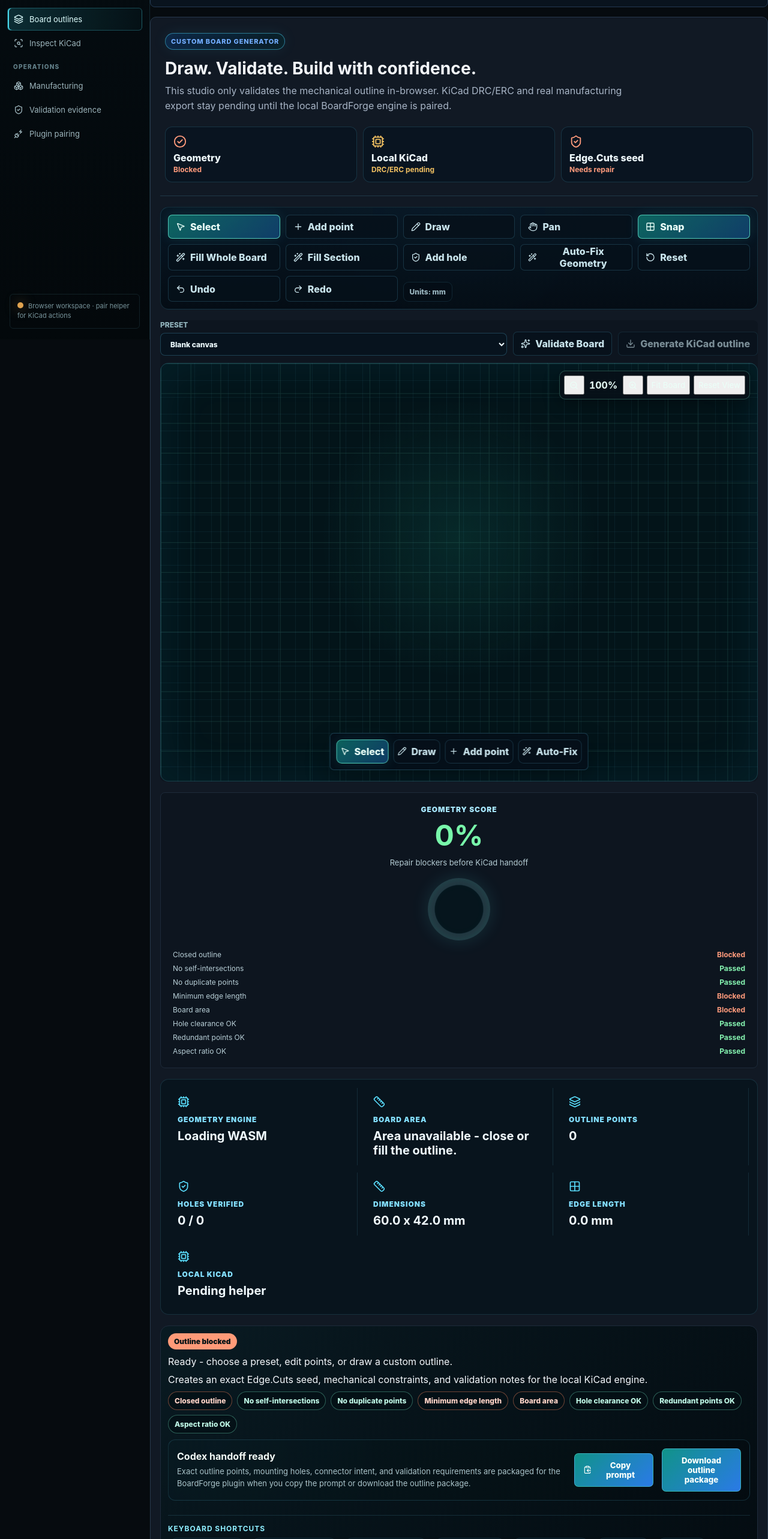
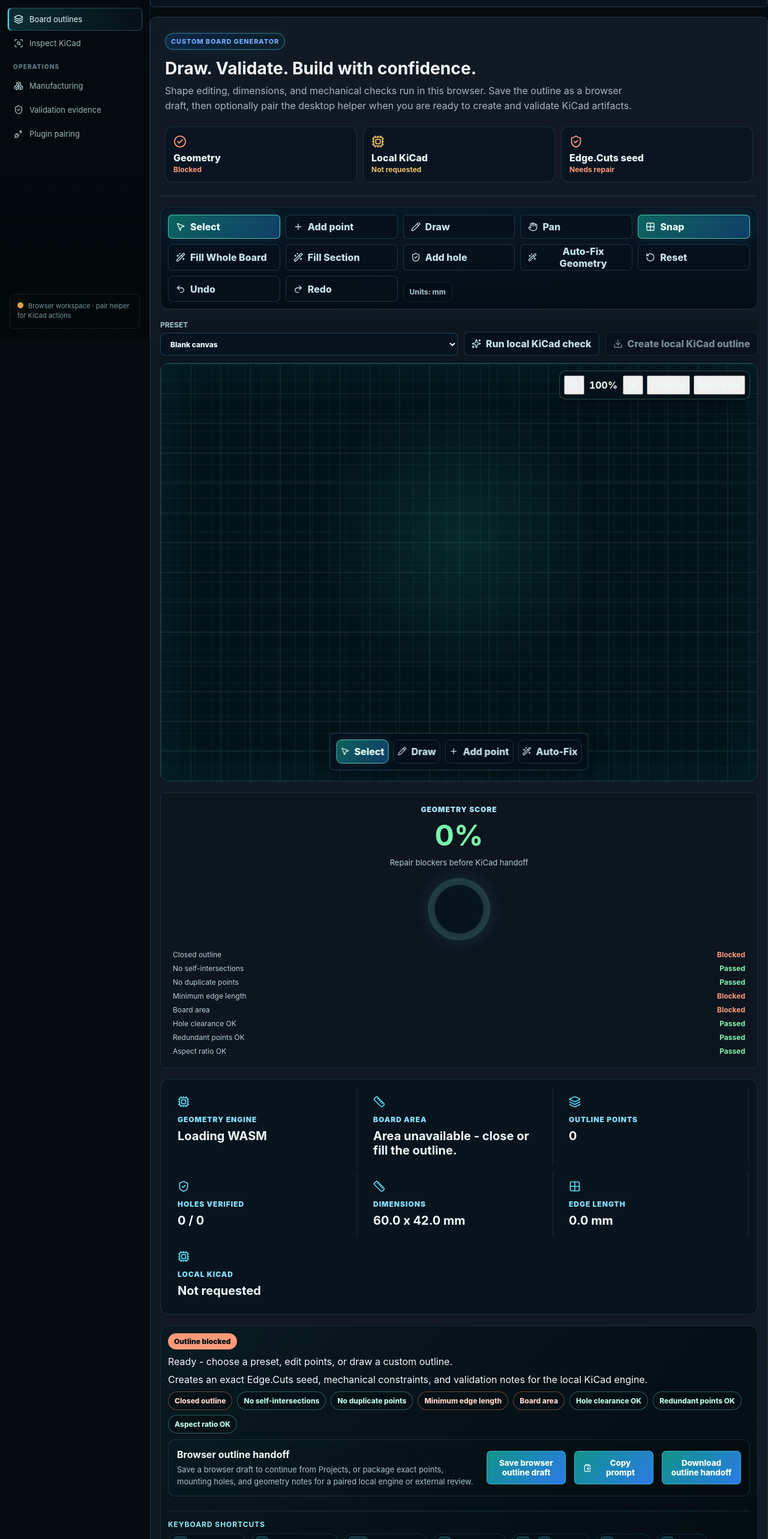
Before and after one commit to AstraRMM/BoardForgeAI, a Next.js app: page /custom-board-generator in a window 1280 px wide. Shown: the part 234-2800 px from the top of the page at 60% size. Built offline with nearby package versions, Linux system fonts and the light colour scheme.

Commit message:
feat: save browser outline drafts

```diff
--- a/apps/web/src/components/generator/GeneratorWorkspace.tsx
+++ b/apps/web/src/components/generator/GeneratorWorkspace.tsx
@@ -13,23 +13,23 @@ import styles from './GeneratorWorkspace.module.css'
  */
 export function GeneratorWorkspace() {
   return (
-    <AppShell title="Custom Board Generator" subtitle="Precise board outlines with gated KiCad Edge.Cuts export.">
+    <AppShell title="Custom Board Generator" subtitle="Browser-first mechanical design with an optional gated KiCad handoff.">
       <div className={styles.workspace}>
         <header className={styles.header}>
           <div>
             <p className={styles.eyebrow}><BoxSelect size={14} /> Mechanical design workspace</p>
             <h1>Custom Board Generator</h1>
-            <p className={styles.copy}>Create a precise mechanical outline, review routeability, and hand an exact Edge.Cuts seed to the paired local engine.</p>
+            <p className={styles.copy}>Create a precise mechanical outline, review routeability in-browser, save a browser outline draft, or hand an exact Edge.Cuts seed to a paired local engine.</p>
           </div>
           <div className={styles.headerFacts} aria-label="Generator information">
             <span><Ruler size={15} /> Dimensions in mm</span>
-            <span><FileCog size={15} /> Candidate-safe export</span>
+            <span><FileCog size={15} /> Optional KiCad handoff</span>
           </div>
         </header>
 
         <div className={styles.notice}>
           <Info size={16} />
-          <span>Geometry checks are immediate. KiCad ERC, DRC, and manufacturing evidence remain local-engine gated.</span>
+          <span>Geometry checks run here. A local engine is only needed when you request KiCad creation or KiCad evidence.</span>
         </div>
 
         <div className={styles.editorGrid}>
@@ -54,9 +54,9 @@ export function GeneratorWorkspace() {
 
         <section className={styles.workflow} aria-label="Local engineering workflow">
           <div className="bf-workspace-panel">
-            <p className="bf-panel-kicker">Export boundary</p>
-            <h2>Outline export stays local and explicit.</h2>
-            <p className="bf-project-workspace-note">The editor can validate geometry and prepare an outline seed. A paired local engine must write the Edge.Cuts candidate and later run KiCad validation; the browser does not claim those steps have happened.</p>
+            <p className="bf-panel-kicker">Handoff boundary</p>
+            <h2>Browser drafts and KiCad candidates are distinct.</h2>
+            <p className="bf-project-workspace-note">The editor can save a browser outline draft and package exact geometry. A paired local engine must create Edge.Cuts files and later run KiCad validation; neither action is implied by browser geometry checks.</p>
           </div>
         </section>
       </div>
--- a/apps/web/src/components/outline/OutlineEditor.tsx
+++ b/apps/web/src/components/outline/OutlineEditor.tsx
@@ -4,6 +4,8 @@ import { useEffect, useMemo, useRef, useState } from 'react'
 import type { CSSProperties, PointerEvent as ReactPointerEvent, WheelEvent as ReactWheelEvent } from 'react'
 import { CheckCircle2, ClipboardCopy, Copy, Cpu, Download, Grid2X2, Hand, Layers3, MousePointer2, Pencil, Plus, Redo2, RotateCcw, Ruler, ShieldCheck, Sparkles, Trash2, Undo2, Wand2, ZoomIn, ZoomOut } from 'lucide-react'
 import { outlinePresets } from '../../lib/outline-export'
+import { callBoardForgeLocalEngine } from '../../lib/boardforge-local-artifact-client'
+import { createBrowserProject, saveBrowserProject } from '../../lib/browser-project-registry'
 import styles from './OutlineEditor.module.css'
 import { createDrawDraft } from '../../lib/custom-editor/draw'
 import { proposeFillSection, type FillSectionProposal, type FillSectionStyle } from '../../lib/custom-editor/geometry'
@@ -86,6 +88,8 @@ export function OutlineEditor() {
   const [copied, setCopied] = useState(false)
   const [showPromptPanel, setShowPromptPanel] = useState(false)
   const [autoFixProposal, setAutoFixProposal] = useState<AutoFixProposal | null>(null)
+  const [browserDraftSaved, setBrowserDraftSaved] = useState(false)
+  const browserDraftId = useRef<string | null>(null)
 
   const box = useMemo(() => bounds(points), [points])
   const viewBox = `${viewport.panX} ${viewport.panY} ${100 / viewport.zoom} ${70 / viewport.zoom}`
@@ -112,9 +116,11 @@ export function OutlineEditor() {
 
   useEffect(() => {
     let current = true
-    if (!closed || points.length < 3) { setRustMetrics(null); return () => { current = false } }
-    setRustGeometryStatus('loading')
-    rustPolygonMetrics(points).then((value) => { if (current) { setRustMetrics(value); setRustGeometryStatus('active') } }).catch(() => { if (current) { setRustMetrics(null); setRustGeometryStatus('fallback') } })
+    if (!closed || points.length < 3) return () => { current = false }
+    void Promise.resolve().then(() => {
+      if (current) setRustGeometryStatus('loading')
+      return rustPolygonMetrics(points)
+    }).then((value) => { if (current) { setRustMetrics(value); setRustGeometryStatus('active') } }).catch(() => { if (current) { setRustMetrics(null); setRustGeometryStatus('fallback') } })
     return () => { current = false }
   }, [points, closed])
 
@@ -154,7 +160,7 @@ export function OutlineEditor() {
 
       const key = event.key.toLowerCase()
       if (event.code === 'Space') spacePressedRef.current = true
-      if ((event.ctrlKey || event.metaKey) && key === 'z') { event.preventDefault(); event.shiftKey ? redo() : undo(); return }
+      if ((event.ctrlKey || event.metaKey) && key === 'z') { event.preventDefault(); if (event.shiftKey) redo(); else undo(); return }
       if ((event.ctrlKey || event.metaKey) && key === 'y') { event.preventDefault(); redo(); return }
       if (key === 'escape') {
         setSelectedObject(null)
@@ -585,12 +591,27 @@ export function OutlineEditor() {
     const body = JSON.stringify({ preset, id: `BF-OUTLINE-WEB-${Date.now()}`, points, holes, validation })
     const path = action === 'validate' ? '/outline/validate' : '/outline/generate-kicad'
     try {
-      const response = await fetch(`http://127.0.0.1:38991${path}`, { method: 'POST', headers: { 'content-type': 'application/json' }, body })
-      const data = await response.json()
-      setStatus(`${data.status}${data.data?.manifest?.projectDir ? ` - ${data.data.manifest.projectDir}` : ''}`)
-    } catch {
-      setStatus(action === 'generate' ? 'Local engine not paired. Generation stayed blocked locally; copy the Codex prompt or start BoardForge Local Engine.' : 'Local engine not paired. Browser validation is shown; start BoardForge Local Engine for KiCad checks.')
-    }
+      const data = await callBoardForgeLocalEngine(path, { method: 'POST', body }) as { ok?: boolean; errors?: Array<{ message?: string }> }
+      if (!data.ok) throw new Error(data.errors?.[0]?.message || 'The local engine did not accept the outline request.')
+      setStatus(action === 'generate' ? 'Local KiCad outline candidate created. Open Projects to inspect its recorded evidence.' : 'Local engine validation request completed. Browser geometry results remain separate from KiCad evidence.')
+    } catch (error) {
+      const message = error instanceof Error ? error.message : ''
+      setStatus(action === 'generate' ? `Local KiCad creation was not started. ${message || 'Pair a desktop helper before creating a candidate.'}` : `Browser geometry checks remain available. ${message || 'Pair a desktop helper to request local KiCad validation.'}`)
+    }
+  }
+
+  function saveBrowserOutlineDraft() {
+    const projectId = browserDraftId.current || `browser-outline-${Date.now().toString(36)}`
+    browserDraftId.current = projectId
+    const project = createBrowserProject({
+      projectId,
+      projectName: `${labelForPreset(preset)} outline`,
+      prompt,
+      kind: 'browser_outline',
+    })
+    saveBrowserProject(project)
+    setBrowserDraftSaved(true)
+    setStatus('Browser outline draft saved in this browser. It retains no KiCad files and has no local DRC/ERC or manufacturing evidence.')
   }
 
   async function downloadSeed() {
@@ -681,13 +702,13 @@ export function OutlineEditor() {
           <span className="bf-kicker">Custom board generator</span>
           <h2>Draw. Validate. Build with confidence.</h2>
           <p>
-            This studio only validates the mechanical outline in-browser. KiCad DRC/ERC and real manufacturing export
-            stay pending until the local BoardForge engine is paired.
+            Shape editing, dimensions, and mechanical checks run in this browser. Save the outline as a browser draft,
+            then optionally pair the desktop helper when you are ready to create and validate KiCad artifacts.
           </p>
         </div>
         <div className="bf-outline-truth-gates" aria-label="Outline validation truth gates">
           <div className={validation.valid ? 'pass' : 'blocked'}><CheckCircle2 size={22} /><span>Geometry</span><strong>{validation.valid ? 'Browser checks pass' : 'Blocked'}</strong></div>
-          <div className="pending"><Cpu size={22} /><span>Local KiCad</span><strong>DRC/ERC pending</strong></div>
+          <div className="pending"><Cpu size={22} /><span>Local KiCad</span><strong>Not requested</strong></div>
           <div className={validation.valid ? 'pass' : 'blocked'}><ShieldCheck size={22} /><span>Edge.Cuts seed</span><strong>{validation.valid ? 'Ready to hand off' : 'Needs repair'}</strong></div>
         </div>
       </div>
@@ -715,8 +736,8 @@ export function OutlineEditor() {
                 {outlinePresets.map((item) => <option key={item.id} value={item.id}>{item.label}</option>)}
               </select>
             </label>
-            <button type="button" onClick={() => callLocal('validate')}><Sparkles size={16} /> Validate Board</button>
-            <button type="button" className={!validation.valid ? 'blocked' : ''} onClick={() => callLocal('generate')} aria-disabled={!validation.valid}><Download size={16} /> Generate KiCad outline</button>
+            <button type="button" onClick={() => callLocal('validate')}><Sparkles size={16} /> Run local KiCad check</button>
+            <button type="button" className={!validation.valid ? 'blocked' : ''} onClick={() => callLocal('generate')} disabled={!validation.valid}><Download size={16} /> Create local KiCad outline</button>
           </div>
           <div className="bf-outline-studio">
         <div className={styles.viewportControls} aria-label="Viewport controls">
@@ -857,7 +878,7 @@ export function OutlineEditor() {
         <div><ShieldCheck size={20} /><span>Holes verified</span><strong>{holesInside} / {holes.length}</strong></div>
         <div><Ruler size={20} /><span>Dimensions</span><strong>{box.width.toFixed(1)} x {box.height.toFixed(1)} mm</strong></div>
         <div><Grid2X2 size={20} /><span>Edge length</span><strong>{edgeLength.toFixed(1)} mm</strong></div>
-        <div><Cpu size={20} /><span>Local KiCad</span><strong>Pending helper</strong></div>
+        <div><Cpu size={20} /><span>Local KiCad</span><strong>Not requested</strong></div>
       </div>
       <div className="bf-outline-status">
         <strong className={`bf-outline-state ${statusTone}`}>{validation.valid ? 'Valid outline' : 'Outline blocked'}</strong>
@@ -870,16 +891,17 @@ export function OutlineEditor() {
         </div>
         <div className="bf-outline-handoff">
           <div>
-            <b>Codex handoff ready</b>
+            <b>Browser outline handoff</b>
             <p>
-              Exact outline points, mounting holes, connector intent, and validation requirements are packaged for the
-              BoardForge plugin when you copy the prompt or download the outline package.
+              Save a browser draft to continue from Projects, or package exact points, mounting holes, and geometry notes
+              for a paired local engine or external review.
             </p>
           </div>
+          <button type="button" onClick={saveBrowserOutlineDraft}>{browserDraftSaved ? 'Update browser draft' : 'Save browser outline draft'}</button>
           <button type="button" onClick={copyPrompt}>
             <ClipboardCopy size={15} /> {copied ? 'Copied' : 'Copy prompt'}
           </button>
-          <button type="button" onClick={downloadSeed}>Download outline package</button>
+          <button type="button" onClick={downloadSeed}>Download outline handoff</button>
         </div>
         <div className="bf-outline-hotkeys" aria-label="Custom board generator keyboard shortcuts">
           <b>Keyboard shortcuts</b>
```
